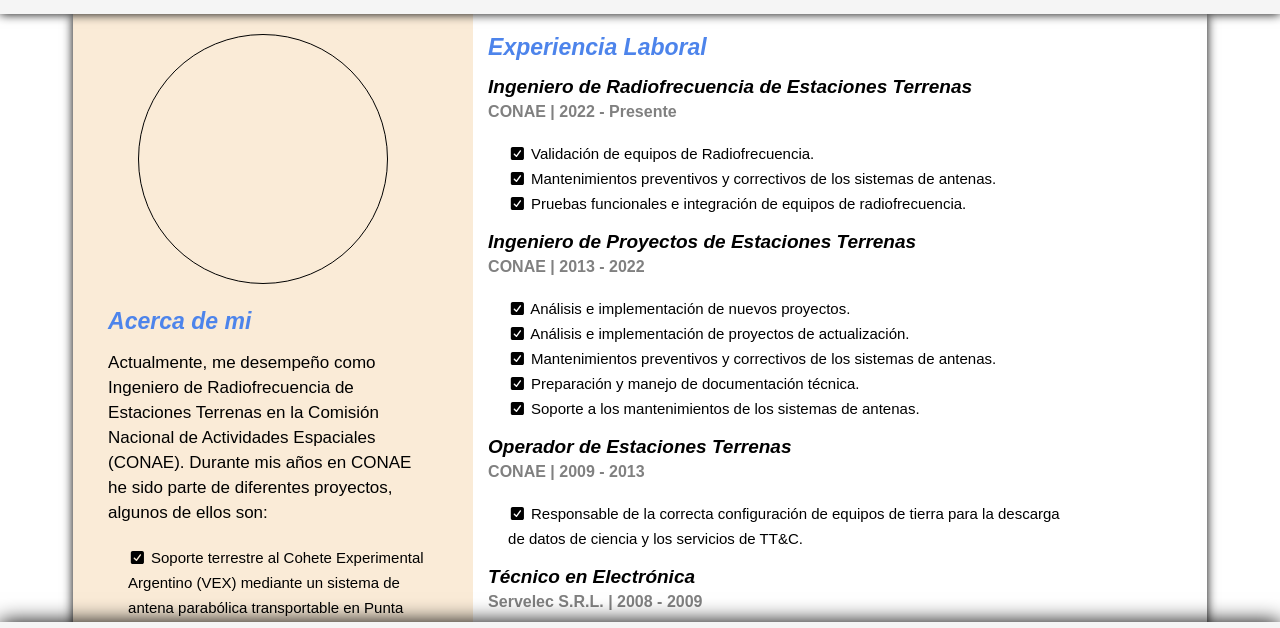
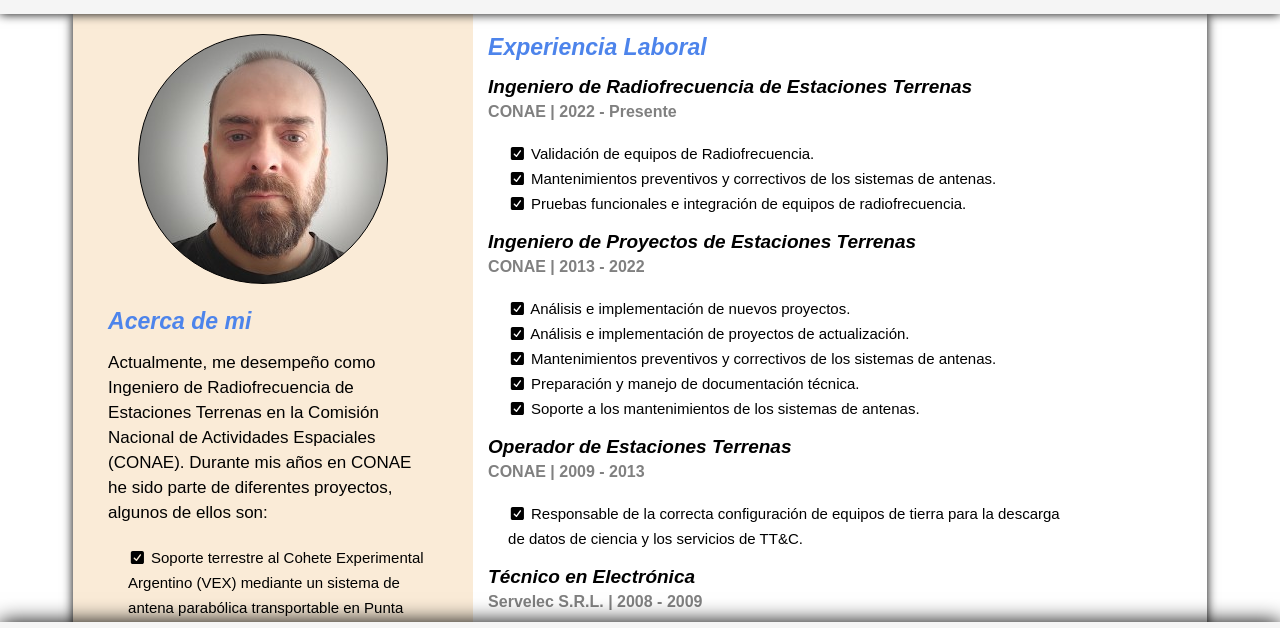
Before and after one commit to JuanEcheluce/proyectofinalfrontend.github.io, a plain HTML site: page index.html in a window 1280 px wide. Shown: the part 90-718 px from the top of the page. Drawn offline with Linux system fonts and the light colour scheme.

Commit message:
Update CVstyles.css

```diff
--- a/CVstyles.css
+++ b/CVstyles.css
@@ -38,7 +38,7 @@ body{
     height: 250px;
     border-radius: 50%;
     border: 1px solid black;
-    background-image: url("/imagenes/Foto.jpg");
+    background-image: url("Foto.jpg");
 
 }
 
```
